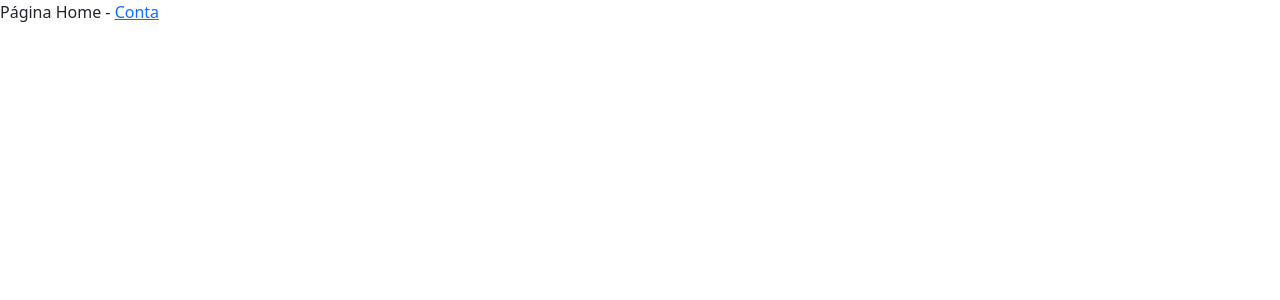
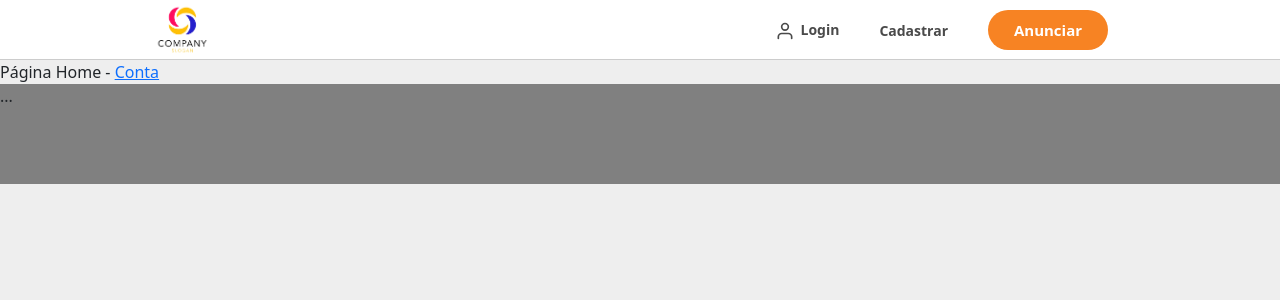
Before and after one commit to karolinegr/store-clone, a React (Create React App) app: page / in a window 1280 px wide. Shown: the top 300 px of the page. Built offline with nearby package versions, Linux system fonts and the light colour scheme.

Commit message:
add elements to page header

```diff
--- a/package.json
+++ b/package.json
@@ -10,6 +10,7 @@
     "react": "17.0.2",
     "react-bootstrap": "2.1.2",
     "react-dom": "17.0.2",
+    "react-feather": "2.0.9",
     "react-redux": "7.2.6",
     "react-router-dom": "6.2.1",
     "react-scripts": "4.0.0",
--- /dev/null
+++ b/src/App.css
@@ -0,0 +1,7 @@
+* {
+  box-sizing: border-box;
+}
+
+body {
+  background-color: #eee;
+}
--- a/src/App.js
+++ b/src/App.js
@@ -5,6 +5,9 @@ import { setName, setEmail } from "./redux/reducers/userReducer";
 import { setTheme } from "./redux/reducers/themeReducer";
 import { Routes, Route } from "react-router-dom";
 import RouterList from "./routes/router-list";
+import { Template } from "./components/main-components";
+import Header from "./components/partials/Header/index";
+import Footer from "./components/partials/Footer/index";
 
 export default function App() {
   const dispatch = useDispatch();
@@ -12,8 +15,10 @@ export default function App() {
   const theme = useSelector((state) => state.theme);
 
   return (
-    <div>
+    <Template>
+      <Header />
       <RouterList />
-    </div>
+      <Footer />
+    </Template>
   );
 }
--- /dev/null
+++ b/src/components/main-components.jsx
@@ -0,0 +1,9 @@
+import styled from "styled-components";
+
+export const Template = styled.div``;
+
+export const PageContainer = styled.div``;
+
+export const PageTitle = styled.div``;
+
+export const PageBody = styled.div``;
--- /dev/null
+++ b/src/components/partials/Footer/index.jsx
@@ -0,0 +1,9 @@
+import React from "react";
+
+import { FooterArea } from "./style";
+
+const Footer = () => {
+  return <FooterArea>...</FooterArea>;
+};
+
+export default Footer;
--- /dev/null
+++ b/src/components/partials/Footer/style.jsx
@@ -0,0 +1,6 @@
+import styled from "styled-components";
+
+export const FooterArea = styled.div`
+  height: 100px;
+  background-color: grey;
+`;
--- /dev/null
+++ b/src/components/partials/Header/index.jsx
@@ -0,0 +1,41 @@
+import React from "react";
+import logo from "./assets/logo-nobg.png";
+import { Link } from "react-router-dom";
+import { HeaderArea, StyledButton } from "./style";
+import { User } from "react-feather";
+
+const Header = () => {
+  return (
+    <HeaderArea>
+      <div className="container">
+        <div className="logo">
+          <Link to="/">
+            <img src={logo} alt="Logo" />
+          </Link>
+        </div>
+        <nav>
+          <ul>
+            <li>
+              <Link to="/" className="login">
+                <span className="login-item">
+                  <User className="icon" size={"20px"} />
+                  <span>Login</span>
+                </span>
+              </Link>
+            </li>
+            <li>
+              <Link to="/">Cadastrar</Link>
+            </li>
+            <li>
+              <Link to="/">
+                <StyledButton>Anunciar</StyledButton>
+              </Link>
+            </li>
+          </ul>
+        </nav>
+      </div>
+    </HeaderArea>
+  );
+};
+
+export default Header;
--- /dev/null
+++ b/src/components/partials/Header/style.jsx
@@ -0,0 +1,93 @@
+import styled from "styled-components";
+
+// // variables
+// colors
+const textColor = "rgb(74, 74, 74)";
+const hoverText = "#6e0ad6";
+const buttonColor = "rgb(247, 131, 35)";
+const buttonHover = "#f99d53";
+
+export const HeaderArea = styled.div`
+  background-color: #fff;
+  height: 60px;
+  border-bottom: 1px solid #ccc;
+
+  a {
+    text-decoration: none;
+  }
+  .container {
+    max-width: 1000px;
+    margin: auto;
+    display: flex;
+    flex-direction: row;
+  }
+
+  img {
+    max-height: 60px;
+  }
+
+  nav {
+    height: 60px;
+    width: 100%;
+    ul {
+      list-style-type: none;
+      height: 100%;
+      width: 100%;
+      display: flex;
+      flex-direction: row;
+      justify-content: flex-end;
+      align-items: center;
+
+      li {
+        margin: 0 20px;
+        font-weight: 600;
+
+        .login {
+          display: flex;
+          flex-direction: row;
+          align-items: center;
+
+          .icon {
+            color: ${textColor};
+            margin-right: 5px;
+          }
+          .login-item {
+            &:hover {
+              color: ${hoverText};
+              .icon {
+                color: ${hoverText};
+              }
+            }
+          }
+        }
+        a {
+          color: ${textColor};
+          font-size: 14px;
+          &:hover {
+            color: ${hoverText};
+          }
+        }
+      }
+    }
+  }
+`;
+
+export const StyledButton = styled.button`
+  width: 120px;
+  height: 40px;
+  background-color: ${buttonColor};
+  color: #fff;
+  font-size: 15px;
+  line-height: 21px;
+  font-weight: 700;
+  border-radius: 30px;
+  border: 1px solid transparent;
+  display: flex;
+  align-items: center;
+  justify-content: center;
+  padding: 0;
+
+  &:hover {
+    background-color: ${buttonHover};
+  }
+`;
--- a/src/index.js
+++ b/src/index.js
@@ -1,6 +1,7 @@
 import { StrictMode } from "react";
 import ReactDOM from "react-dom";
 import "bootstrap/dist/css/bootstrap.min.css";
+import "./App.css";
 import { BrowserRouter } from "react-router-dom";
 import { Provider } from "react-redux";
 import { store } from "./redux/store";
```
Also changed, not shown: src/components/partials/Header/assets/logo-nobg.png (added), 1 other file (tests, documents, lock files or other folders).
